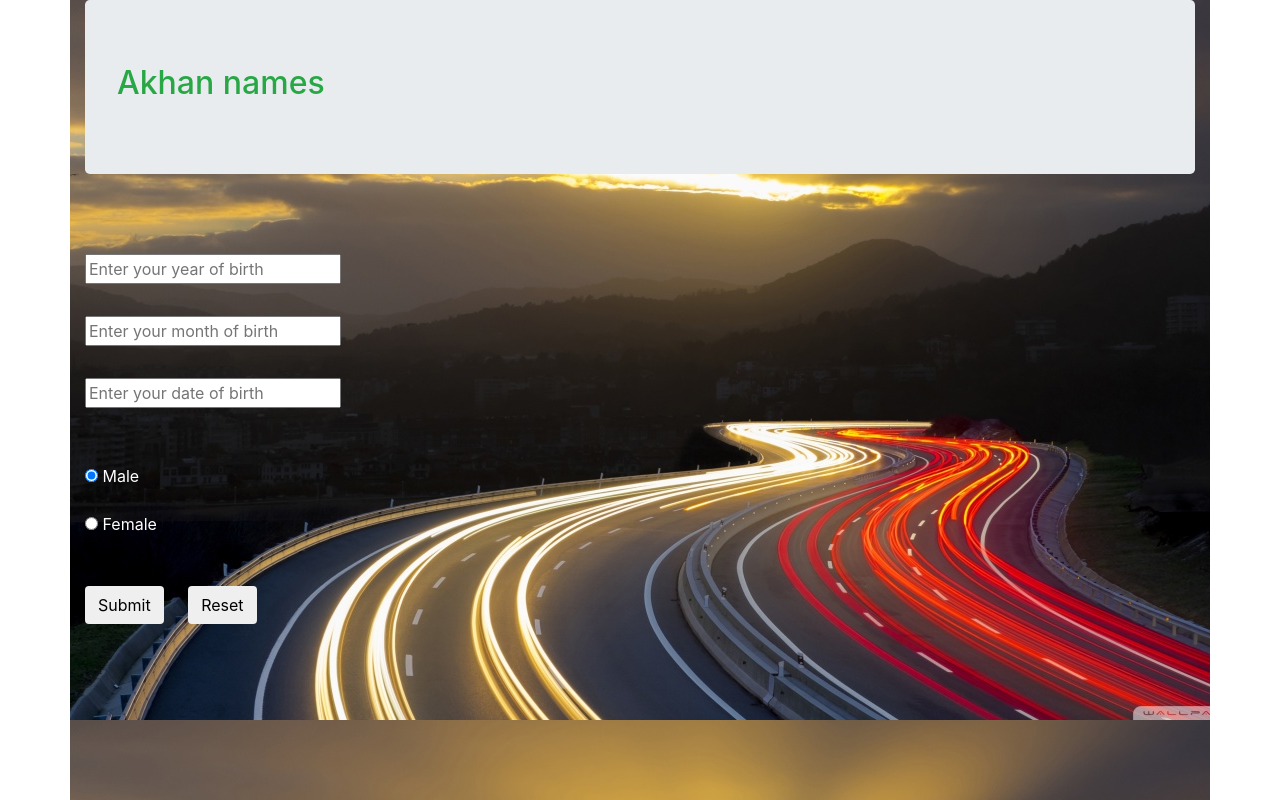
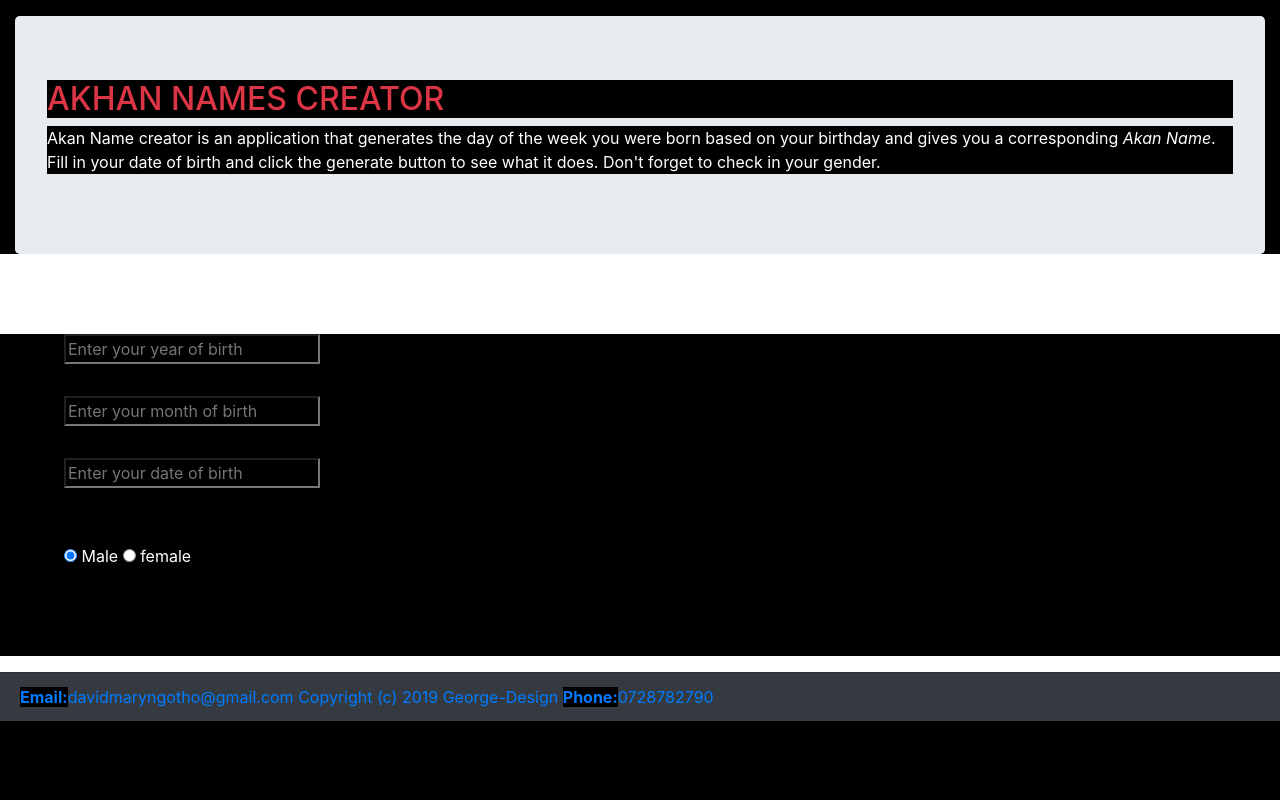
Before and after one commit to George-design/Akan-names, a plain HTML site: page index.html in a window 1280 px wide. Drawn offline with nearby package versions, Linux system fonts and the light colour scheme.

```diff
--- a/index.html
+++ b/index.html
@@ -11,15 +11,24 @@
     <script src="script2.js"></script>
     <link rel="stylesheet" href="https://maxcdn.bootstrapcdn.com/bootstrap/4.0.0/css/bootstrap.min.css"
         integrity="sha384-Gn5384xqQ1aoWXA+058RXPxPg6fy4IWvTNh0E263XmFcJlSAwiGgFAW/dAiS6JXm" crossorigin="anonymous">
-    <link href="styles.css" rel='stylesheet' />
+    <link href="styles.css" rel='stylesheet'/>
+    <p></p>
 </head>
 
 <body>
-    <div class="container">
-        <div class="jumbotron">
-            <h2 class='text-success'>Akhan names</h2>
+
 </div>
 
+    <div class="container-fluid">
+
+         <div class="jumbotron">
+            <h2 class='text-danger'>AKHAN NAMES CREATOR</h2>
+
+                <p class="text-white">Akan Name creator is an application that generates the day of the week you were born based on your birthday and gives you a corresponding <i>Akan Name</i>. Fill in
+                    your date of birth and click the generate button  to see what it does. Don't forget to check in your gender. </p>
+
+        </div>
+    </div>
 
     <br><br>
     <div>
@@ -33,15 +42,17 @@
             <div class="form-group">
                 <input class='form-group' type='number' value='' id="DD" placeholder='Enter your date of birth'>
             </div>
+
             </br>
-<div class="form-group">
+
                 <div class="form-group">
                     <input class='text-white ' type="radio" id="male" name="gender" value="male" checked>
                     <label class='text-white' for="female">Male</label>
 
-</div>
+
                 <input class='form-group ' type="radio" id="female" name="gender" value="female">
-    <label class='text-white' for="female">Female</label>
+                <label class='text-white' for="female">female</label>
+
             </div>
 
             <br>
@@ -57,7 +68,12 @@
     <div class='text-white' id='output'>
 
     </div>
+    <div class="card-footer bg-dark">
+        <a href="mailto:davidmaryngotho@gmail.com"><strong>Email:</strong>davidmaryngotho@gmail.com</a>
+        <a href="#">Copyright (c) 2019 George-Design</a>
+        <a href="#"><strong>Phone:</strong>0728782790</a>
     </div>
+
     <script src="https://code.jquery.com/jquery-3.2.1.slim.min.js"
         integrity="sha384-KJ3o2DKtIkvYIK3UENzmM7KCkRr/rE9/Qpg6aAZGJwFDMVNA/GpGFF93hXpG5KkN"
         crossorigin="anonymous"></script>
@@ -67,6 +83,9 @@
     <script src="https://maxcdn.bootstrapcdn.com/bootstrap/4.0.0/js/bootstrap.min.js"
         integrity="sha384-JZR6Spejh4U02d8jOt6vLEHfe/JQGiRRSQQxSfFWpi1MquVdAyjUar5+76PVCmYl"
         crossorigin="anonymous"></script>
+
+
+
 </body>
 
 </html>
--- a/script2.js
+++ b/script2.js
@@ -4,13 +4,6 @@
 function getDayNumber(CC,YY,DD,MM){
     return Math.abs(parseInt(( ( (CC/4) -2*CC-1) + ((5*YY/4) ) + ((26*(MM+1)/10)) + DD ) % 7));
 
-}
-
-
-
-
-function test() {
-    console.log('hello')
 }
 
 
@@ -46,7 +39,7 @@
                alert("you must enter a value between 0 and 31");
 
     }
-  else{
+    else{
         document.getElementById('output').innerHTML = 'Your Akhan name is ' + getResults(gender)
     }
 
--- a/styles.css
+++ b/styles.css
@@ -1,10 +1,18 @@
-.container{
-    background-image:url('highway.jpg');
-    width:100%;
-    height: 100vh;
+*{
+    background-color: black;
+    background-size: 100%;
+    background-repeat: no-repeat;
+    opacity: 5;
 
 }
 
 .padd{
     margin-right: 20px;
 }
+form{
+    margin-left: 5%;
+}
+
+<h2>{
+    font-family: Cambria;
+}
```
Also changed, not shown: script.js (+12 -14 lines), 1 other file. Lines whose indentation alone changed are shown as unchanged.
